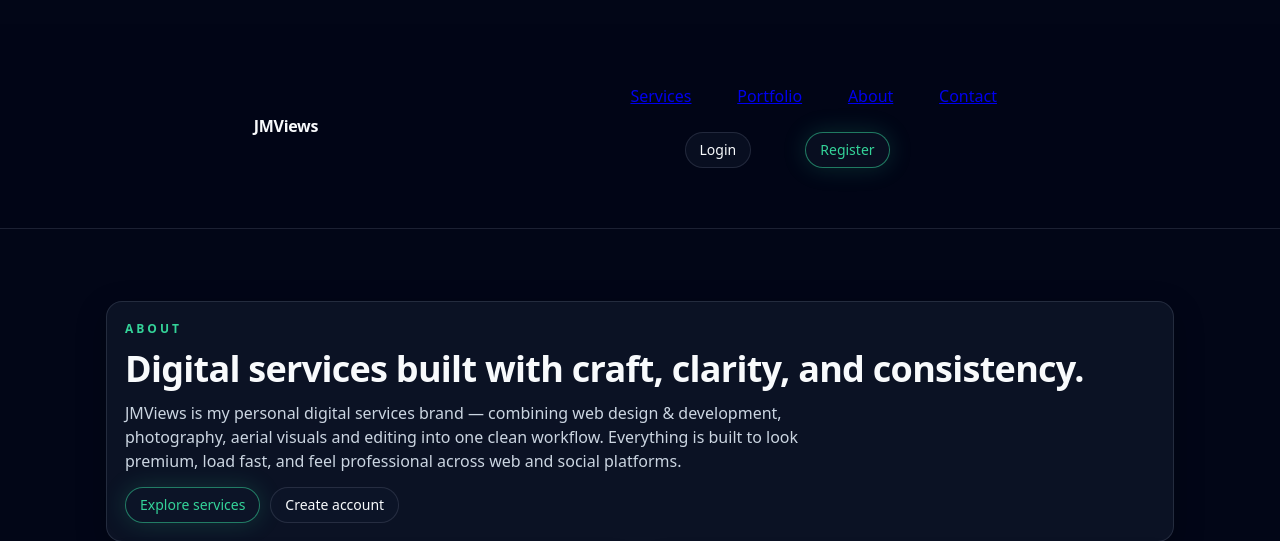
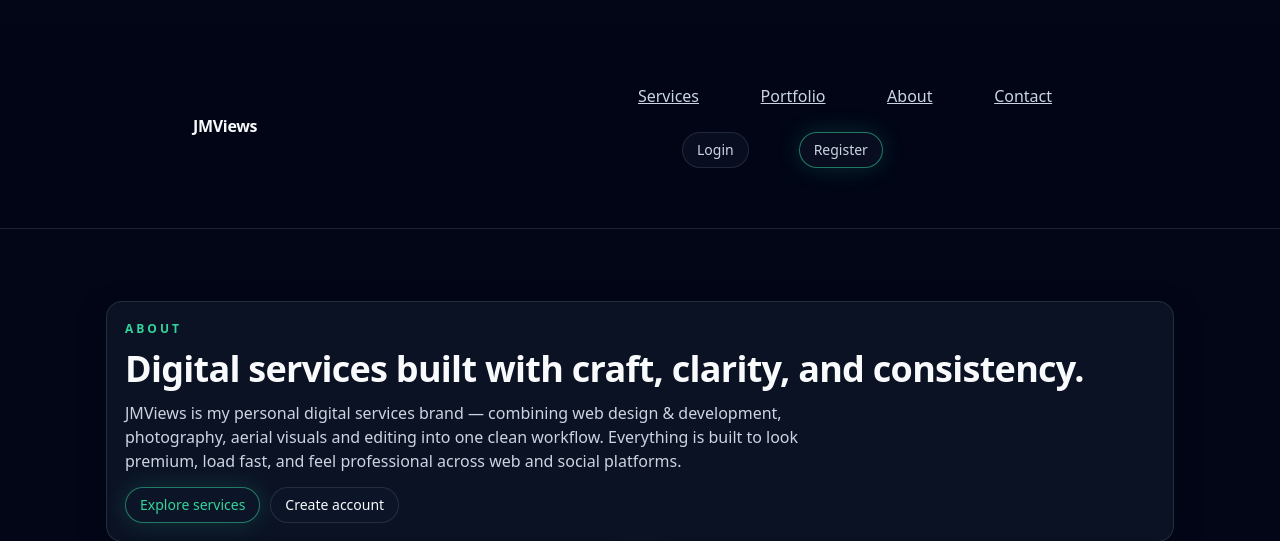
Before and after one commit to JermaineMckenna/jmviewsp4, a Django app: page /about/ in a window 1280 px wide. Shown: the top 541 px of the page. Run offline with Django 4.2, Linux system fonts and the light colour scheme.

Commit message:
new styles

```diff
--- a/static/css/styles.css
+++ b/static/css/styles.css
@@ -313,36 +313,95 @@
   .grid.two{ grid-template-columns:1fr; }
 }
 
-/* ✅ Mobile nav: stop overflow + make it sit neatly */
+/* ===============================
+   NAV FIXES (desktop + mobile)
+   =============================== */
+
+/* 1) Kill the ugly purple visited-link colour everywhere (especially navbar) */
+a:visited { color: inherit; }
+.nav a:visited { color: var(--muted) !important; }
+.nav a { color: var(--muted) !important; }
+.nav a:hover { color: var(--text) !important; }
+
+/* 2) Stop any horizontal overflow caused by header/nav */
+html, body { max-width: 100%; overflow-x: hidden; }
+.site-header, .header-row, .nav { max-width: 100%; }
+.header-row { overflow-x: hidden; }
+
+/* Make sure nav can shrink instead of forcing width */
+.nav-links, .nav-auth { min-width: 0; }
+.nav a { min-width: 0; }
+
+/* 3) Mobile layout: neat + non-overflowing (2x2 links + 2 buttons) */
 @media (max-width: 640px){
   .header-row{
-    align-items:flex-start;
+    flex-direction: column;
+    align-items: flex-start;
+    gap: 10px;
   }
 
   .nav{
-    width:100%;
+    width: 100%;
+  }
+
+  /* 2x2 grid for the 4 links */
+  .nav-links{
+    display: grid;
+    grid-template-columns: repeat(2, minmax(0, 1fr));
+    gap: 8px 10px;
+    width: 100%;
+  }
+
+  .nav-links a{
+    width: 100%;
+    justify-content: center;
+    white-space: normal;     /* ✅ critical: prevents “extended” header */
+    padding: 10px 10px;
+    text-align: center;
+  }
+
+  /* Auth buttons become a clean 2-column grid */
+  .nav-auth{
+    display: grid;
+    grid-template-columns: 1fr 1fr;
+    gap: 10px;
+    width: 100%;
+    justify-content: stretch;
+  }
+
+  .nav-auth a{
+    width: 100%;
+  }
+}
+
+/* 4) Desktop: normal row layout again */
+@media (min-width: 768px){
+  .header-row{
+    flex-direction: row;
+    align-items: center;
+  }
+
+  .nav{
+    width: auto;
+    flex-direction: row;
+    align-items: center;
+    justify-content: flex-end;
+    gap: 14px;
   }
 
   .nav-links{
-    grid-template-columns: repeat(2, minmax(0, 1fr));
+    display: flex;
+    gap: 10px;
+    width: auto;
   }
 
-  .nav a{
-    width:100%;
-    padding:8px 10px;
-    font-size:13px;
-    white-space:normal;      /* ✅ allow wrap instead of forcing overflow */
-    text-align:center;
+  .nav-links a{
+    width: auto;
+    white-space: nowrap;
   }
 
   .nav-auth{
-    display:grid;
-    grid-template-columns: 1fr 1fr;
-    gap:10px;
-    width:100%;
-  }
-
-  .nav-auth a{
-    width:100%;
+    display: flex;
+    width: auto;
   }
 }
```
